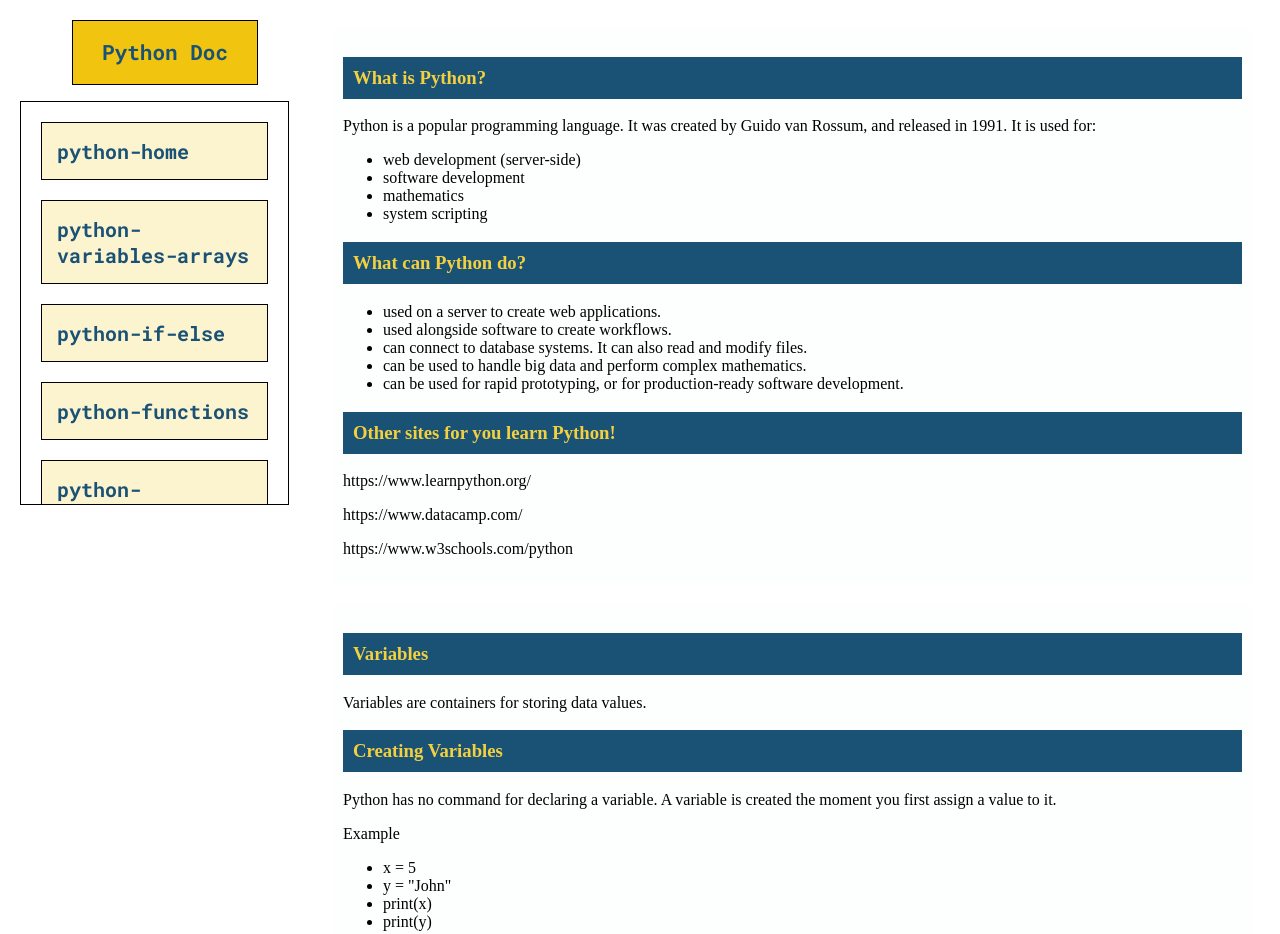
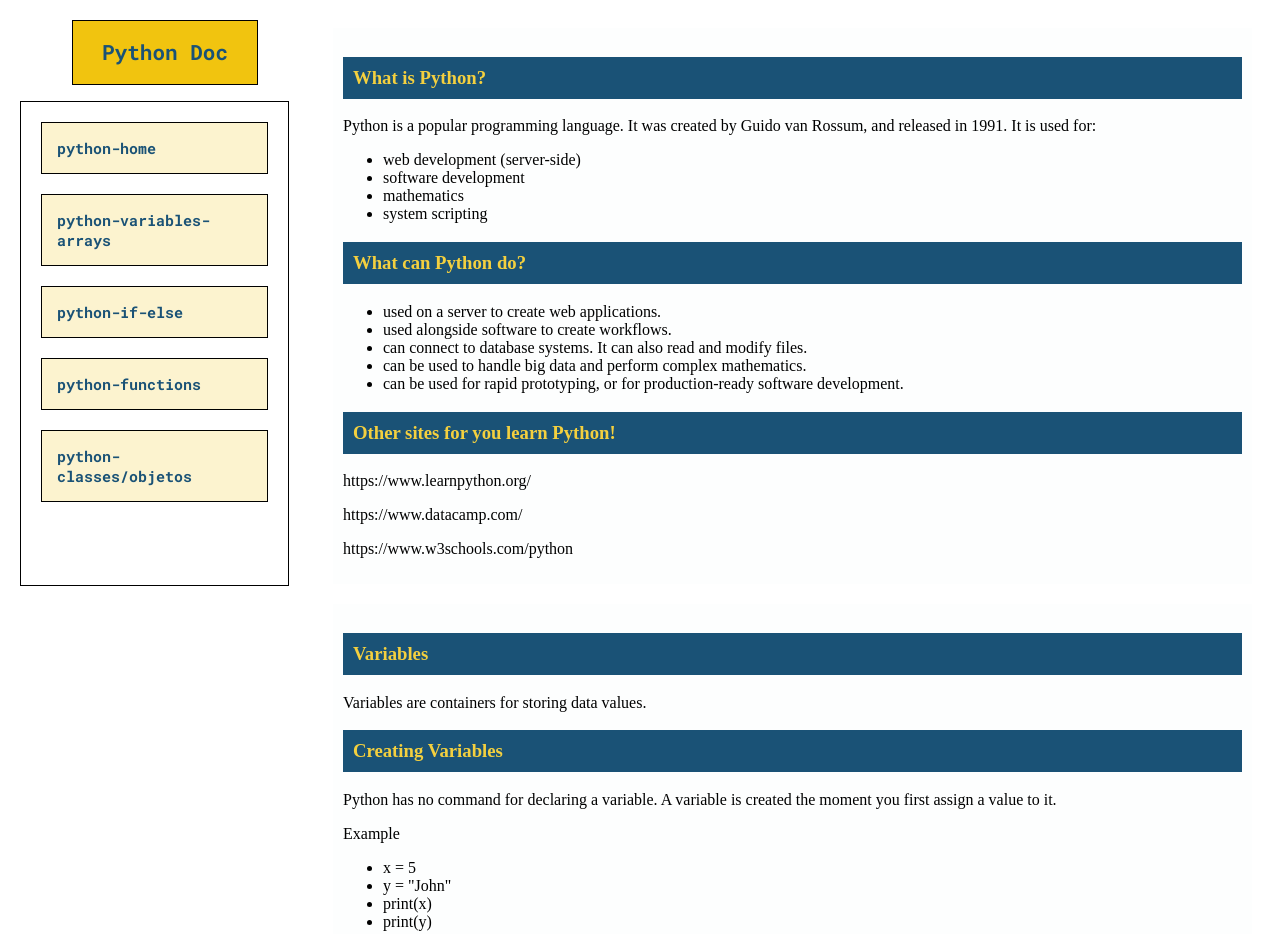
Before and after one commit to wartelonmalthus/Technical-Documentation-Page-Only-use-HTML-CSS, a plain HTML site: page index.html in a window 1280 px wide. Shown: the top 934 px of the page. Drawn offline with Linux system fonts and the light colour scheme.

Commit message:
changes in css: font-size, size the ul and navbar

```diff
--- a/styles.css
+++ b/styles.css
@@ -11,6 +11,7 @@
     position: fixed;
     left: 0;
     top: 0;
+    height: 700px;
 }
 #navbar header{
     width: 184px;
@@ -29,15 +30,16 @@
 #navbar ul{
 
     width: 267px;
-    height: 402px;
+    height: 483px;
     overflow-y: auto;
     border: 1px solid;
     padding: 0;
 
+
 }
 
 #navbar ul li{
-    font-size: 20px;
+    font-size: 15px;
     margin: 20px;
     list-style: none;
     border: 1px solid;
@@ -85,9 +87,7 @@
     #navbar{
         position: static;
     }
-    #navbar header{
 
-    }
     #navbar ul{
         border: 1px solid;
         width: 425px;
```
